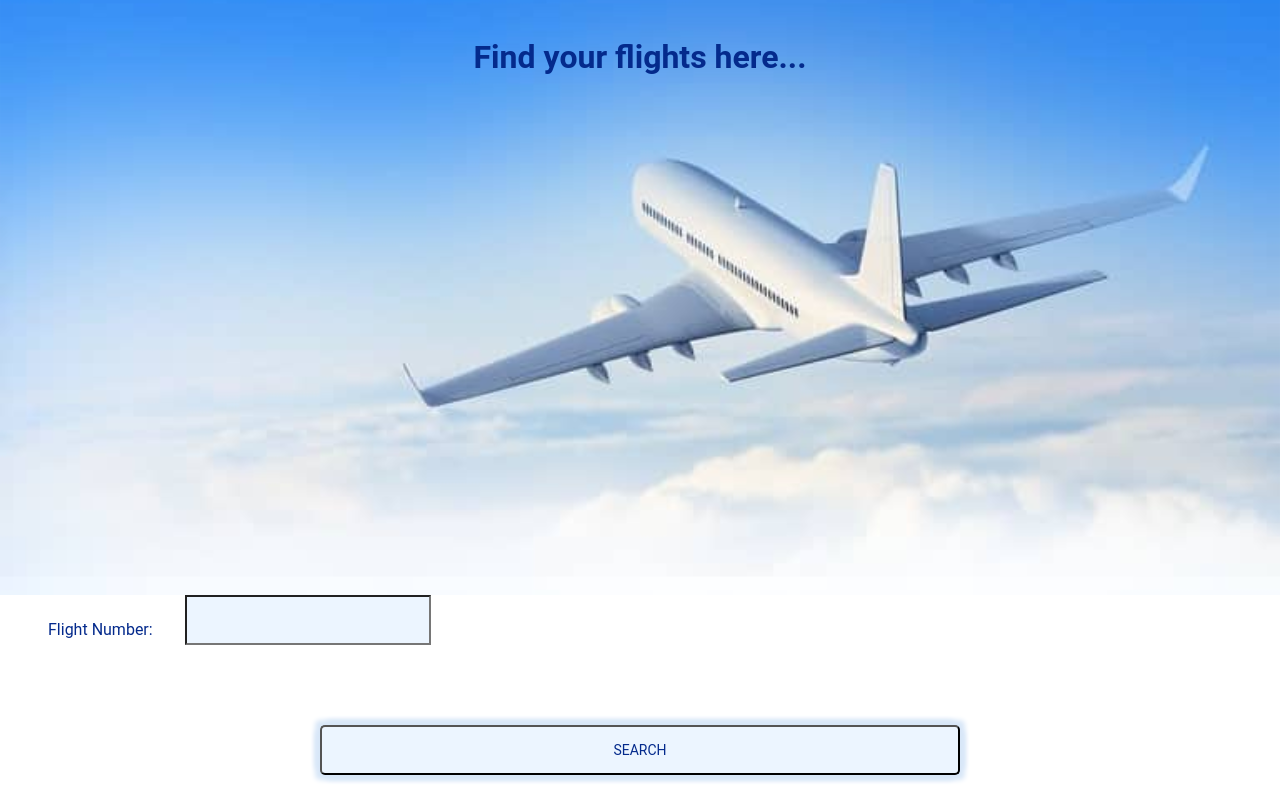
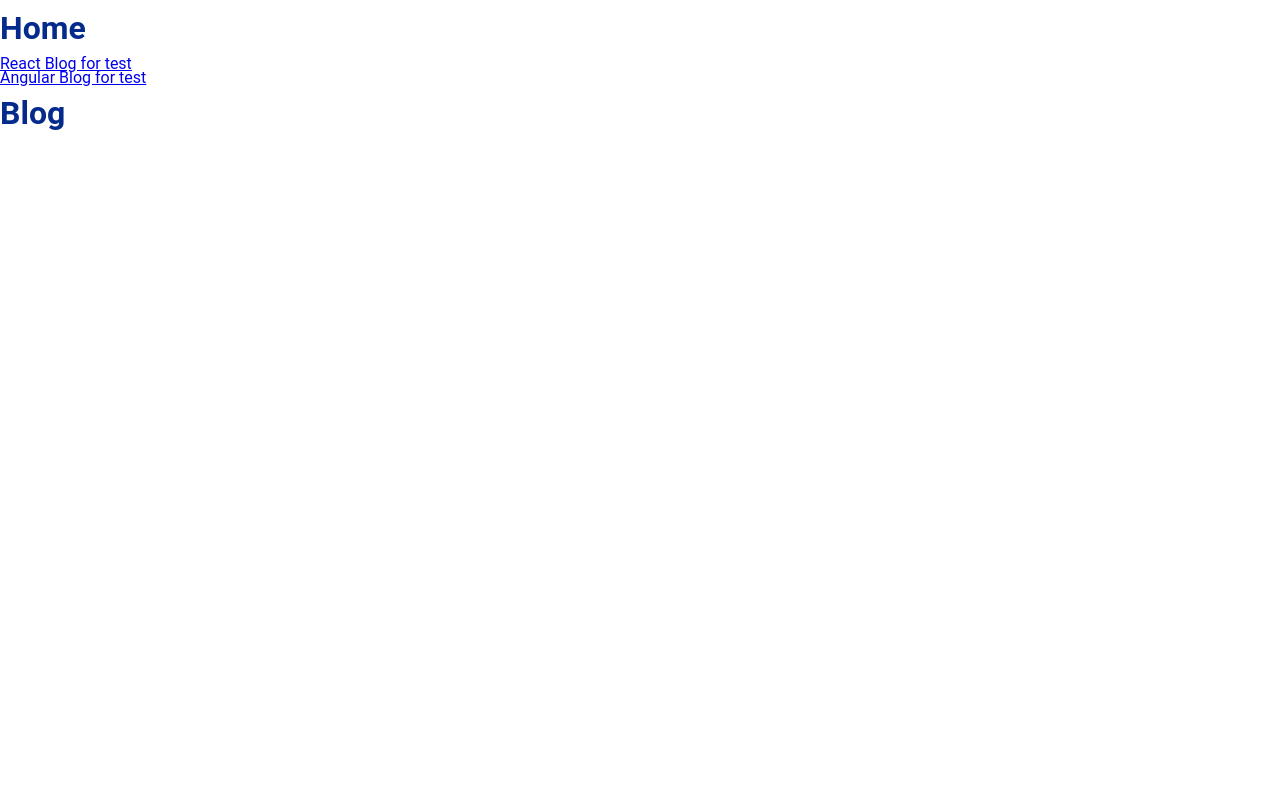
Before and after one commit to barunantony/react-blog, a React (Create React App) app: page /blog in a window 1280 px wide. Built offline with nearby package versions, Linux system fonts and the light colour scheme.

Commit message:
setup blog app

```diff
--- a/package.json
+++ b/package.json
@@ -8,6 +8,7 @@
     "react": "^16.8.6",
     "react-dom": "^16.8.6",
     "react-redux": "^7.1.0",
+    "react-router-dom": "^5.0.1",
     "react-scripts": "3.0.1",
     "redux": "^4.0.4"
   },
--- /dev/null
+++ b/src/components/blog/Blog.js
@@ -0,0 +1,34 @@
+import React from 'react'
+import PropTypes from 'prop-types'
+import { connect } from 'react-redux';
+import './Blog.scss';
+
+const Blog = ({ blogs, match, location }) => {
+    const blogId = location.search.slice(1).split('&')[0].split('=')[1];
+    const {title, content, datePosted, categories} = blogs[blogId] || {};
+
+    return (
+        <div className='blogContainer'>
+            <h1>Blog</h1>
+            <div>{title}</div>
+            <div>{content}</div>
+            <div>{datePosted}</div>
+            <div>{categories}</div>
+        </div>
+    );
+}
+
+Blog.propTypes = {
+    blogs: PropTypes.array
+}
+
+const mapStateToProps = (state) => {
+    return {
+        blogs: state.blogs.data.blogs
+    };
+};
+
+  export default connect(
+    mapStateToProps,
+    null
+  )(Blog);
--- /dev/null
+++ b/src/components/blog/Blog.scss
@@ -0,0 +1,4 @@
+.blogContainer {
+    display: flex;
+    flex-direction: column;
+}
--- a/src/components/button/Button.js
+++ b/src/components/button/Button.js
@@ -17,7 +17,7 @@ Button.propTypes = {
   onClick: PropTypes.func.isRequired,
   disabled: PropTypes.bool.isRequired,
   buttonName: PropTypes.string.isRequired,
-  classNmaes: PropTypes.string
+  classNames: PropTypes.string
 }
 
 Button.defaultProps = {
--- /dev/null
+++ b/src/components/home/Home.js
@@ -0,0 +1,31 @@
+import React from 'react'
+import PropTypes from 'prop-types'
+import { connect } from 'react-redux';
+import { Link } from 'react-router-dom';
+import './Home.scss';
+
+const Home = ({ blogTitles }) => {
+    const links = blogTitles.map((title, i) => (<Link to={`/blog?id=${i}`}>{title}</Link>));
+    return (
+        <div className='homeContainer'>
+            <h1>Home</h1>
+            {links}
+        </div>
+    );
+}
+
+Home.propTypes = {
+    blogNumber: PropTypes.number,
+    blogTitles: PropTypes.array
+}
+
+const mapStateToProps = (state) => {
+    return {
+        blogTitles: state.blogs.data.blogs.map((blog) => blog.title)
+    };
+};
+
+  export default connect(
+    mapStateToProps,
+    null
+  )(Home);
--- /dev/null
+++ b/src/components/home/Home.scss
@@ -0,0 +1,4 @@
+.homeContainer {
+    display: flex;
+    flex-direction: column;
+}
--- a/src/components/index.js
+++ b/src/components/index.js
@@ -1,2 +1,4 @@
 export { default as Button } from './button/Button';
 export { default as Input }  from './input/Input';
+export { default as Blog }  from './blog/Blog';
+export { default as Home }  from './home/Home';
--- a/src/constants.js
+++ b/src/constants.js
@@ -1 +1,6 @@
 export const emptyFieldErrorMessage = 'Please enter a value';
+
+export const CATEGORIES = {
+   technical: 'TECHNICAL',
+   health: 'HEALTH'
+};
--- a/src/index.js
+++ b/src/index.js
@@ -1,15 +1,21 @@
 import React from 'react';
 import ReactDOM from 'react-dom';
 import { Provider } from 'react-redux';
+import { BrowserRouter as Router, Route } from 'react-router-dom';
 
 import './index.scss';
 import App from './App';
+import { Blog, Home } from './components';
 import * as serviceWorker from './serviceWorker';
 import store from './redux/store';
 
 ReactDOM.render(
     <Provider store={store}>
-        <App />
+        <Router>
+            <Route path="/" component={Home} />
+            <Route path="/test" component={() => <div>blank</div>} />
+            <Route path="/blog" component={Blog} />
+        </Router>
     </Provider>,
     document.getElementById('root'));
 
--- /dev/null
+++ b/src/redux/reducers/blogs.js
@@ -0,0 +1,27 @@
+import { CATEGORIES } from '../../constants';
+
+const initialState = {
+    data: {
+        blogs: [
+            {
+                title: 'React Blog for test',
+                content: 'React blog content...',
+                datePosted: '12/12/2018',
+                category: [CATEGORIES.technical]
+            },
+            {
+                title: 'Angular Blog for test',
+                content: 'Angular blog content...',
+                datePosted: '12/02/2018',
+                category: [CATEGORIES.technical]
+            }
+        ]
+    }
+};
+
+export default function(state=initialState, action) {
+    switch(action.type) {
+        default:
+            return state;
+    }
+}
--- a/src/redux/reducers/flightDetails.js
+++ /dev/null
@@ -1,39 +0,0 @@
-import { CHANGE_FLIGHT_NUMBER, UPDATE_VALIDATION_ERROR_FLIGHT_NUMBER } from '../actionTypes';
-
-const initialState = {
-    data: {
-        flightNumber: { value: '', errors: null}
-    }
-};
-
-export default function(state=initialState, action) {
-    switch(action.type) {
-        case CHANGE_FLIGHT_NUMBER: {
-            return {
-                ...state,
-                data: {
-                    ...state.data,
-                    flightNumber: {
-                        ...state.data.flightNumber,
-                        value: action.payload,
-                        errors: null
-                    }
-                }
-            }
-        }
-        case UPDATE_VALIDATION_ERROR_FLIGHT_NUMBER: {
-            return {
-                ...state,
-                data: {
-                    ...state.data,
-                    flightNumber: {
-                        ...state.data.flightNumber,
-                        errors: action.payload
-                    }
-                }
-            }
-        }
-        default:
-            return state;
-    }
-}
--- a/src/redux/store.js
+++ b/src/redux/store.js
@@ -1,7 +1,7 @@
 import { createStore, combineReducers } from 'redux';
-import flightDetails from './reducers/flightDetails';
+import blogs from './reducers/blogs';
 
 export default createStore(combineReducers({
-    flightDetails
+    blogs
 }), window.__REDUX_DEVTOOLS_EXTENSION__ && window.__REDUX_DEVTOOLS_EXTENSION__()
 );
```
Also changed, not shown: 1 other file (tests, documents, lock files or other folders).
